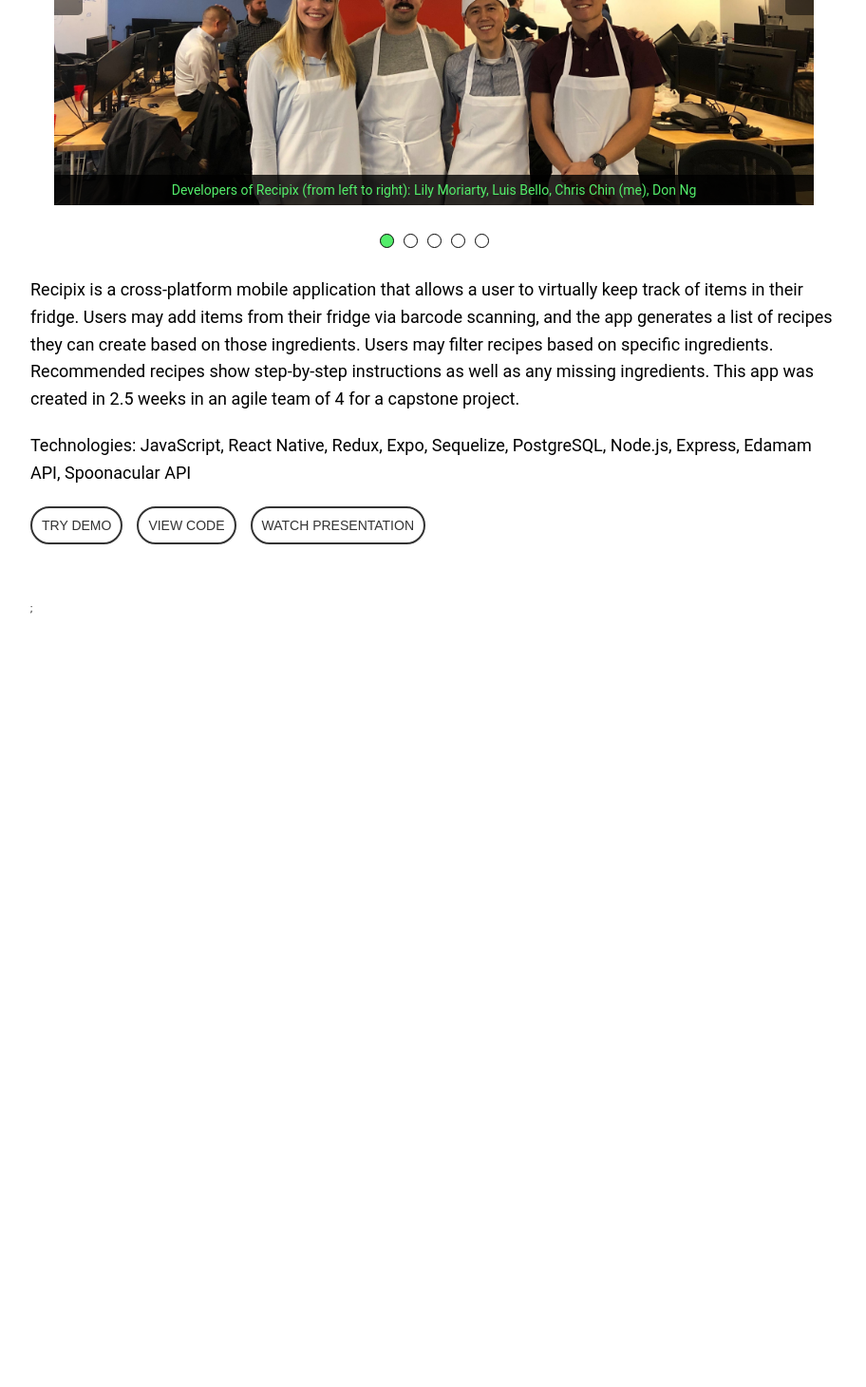
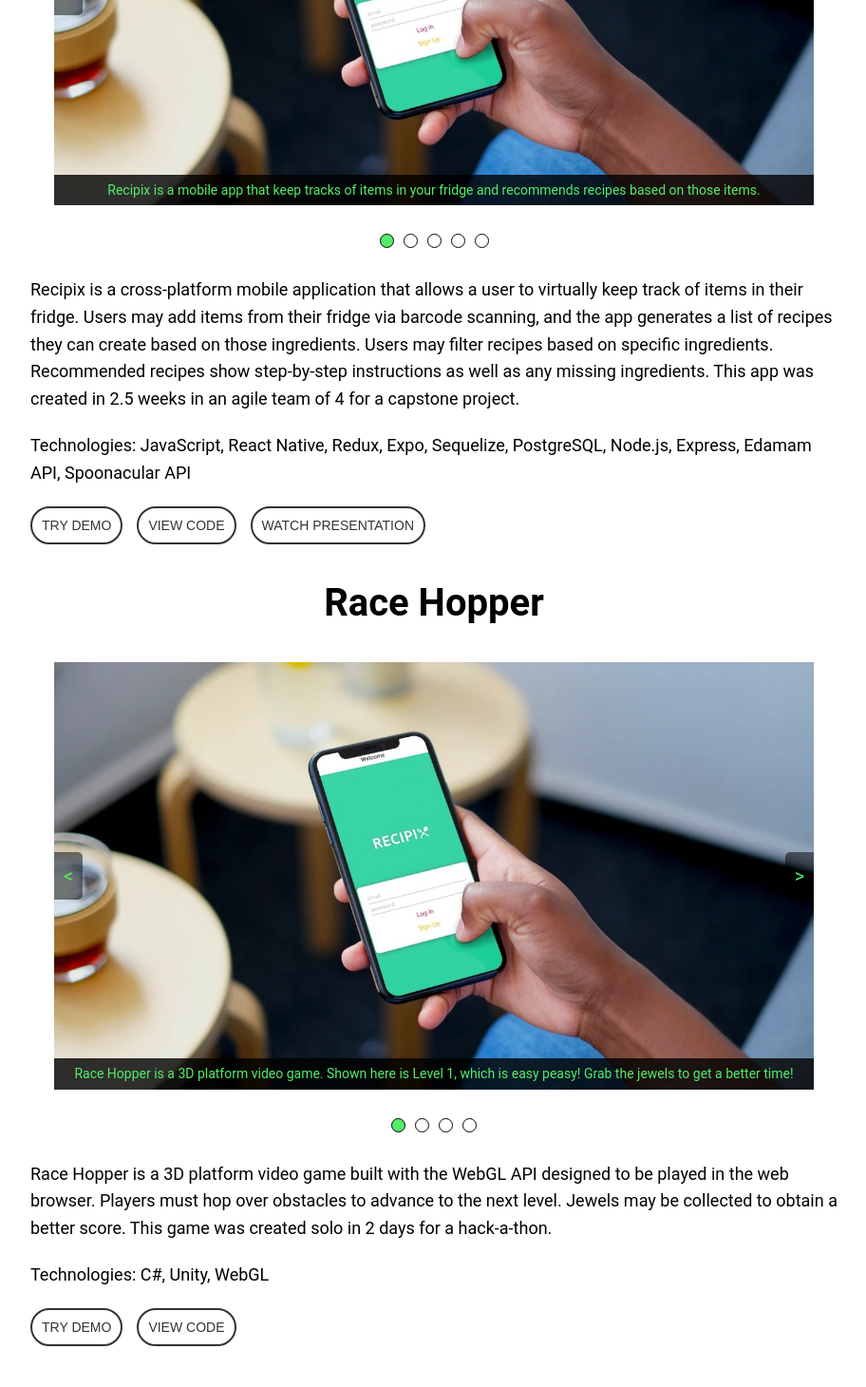
Before and after one commit to MohSin-sahi/Portfolio-React, a React (Create React App) app: page / in a window 1280 px wide. Shown: the part 1330-2790 px from the top of the page at 95% size, without its empty margins (183-1095 px from the left). Before the commit the page ends 1979 px from the top, so only its background shows below. Built offline with nearby package versions, Linux system fonts and the light colour scheme; the HTML template or start-up script is replaced by a standard one.

Commit message:
Portfolio component completed

```diff
--- a/package.json
+++ b/package.json
@@ -9,6 +9,7 @@
     "react": "^18.3.1",
     "react-dom": "^18.3.1",
     "react-scripts": "5.0.1",
+    "react-slick": "^0.30.2",
     "web-vitals": "^2.1.4"
   },
   "scripts": {
--- a/src/Navbar.js
+++ b/src/Navbar.js
@@ -16,8 +16,8 @@
       </a>
 
       <ul className="navbar_list">
-        {menu.map((item) => (
-          <li className="navbar_item">
+        {menu.map((item, i) => (
+          <li className="navbar_item" key={i}>
             <a href="www.google.com" className="navbar_link">
               {item}
             </a>
--- a/src/Portfolio.js
+++ b/src/Portfolio.js
@@ -1,15 +1,15 @@
 import React from "react";
-import PortfolioText from "./PortfolioText";
 import PortfolioSlider from "./PortfolioSlider";
+import { portfolioData } from "./data";
 
 const Portfolio = () => {
   return (
     <section>
       <div className="portfolio">
         <h1 className="heading1">Portfolio</h1>
-        <h2 className="heading2">Recipix</h2>
-        <PortfolioSlider />
-        <PortfolioText />
+        {portfolioData.map((portfolioData, i) => (
+          <PortfolioSlider portfolioData={portfolioData} key={i} />
+        ))}
       </div>
     </section>
   );
--- a/src/PortfolioSlider.js
+++ b/src/PortfolioSlider.js
@@ -1,63 +1,42 @@
 import React, { useState } from "react";
 
-const PortfolioSlider = () => {
+const PortfolioSlider = ({ portfolioData }) => {
   const [step, setStep] = useState(0);
-  const sliderData = [
-    {
-      imgName: "Picture1",
-      img: "img/recipixslide1.jpg",
-      text: "Recipix is a mobile app that keep tracks of items in your fridge and recommends recipes based on those items.",
-    },
-    {
-      imgName: "Picture2",
-      img: "img/recipixslide2.png",
-      text: "Add items to your virtual fridge by scanning the barcode or by manual input (left). Optionally set an expiration date (center). All fridge items are shown in the Fridge tab (right).",
-    },
-    {
-      imgName: "Picture3",
-      img: "img/recipixslide3.png",
-      text: "Recipix recommends delicious recipes based on what's in your fridge(left). You can also filter recipes by ingredients (right).",
-    },
-    {
-      imgName: "Picture4",
-      img: "img/recipixslide4.png",
-      text: "Your user profile (center). You can set your dietary preferences (left) and allergies (right).",
-    },
-    {
-      imgName: "Picture5",
-      img: "img/recipixteam.jfif",
-      text: "Developers of Recipix (from left to right): Lily Moriarty, Luis Bello, Chris Chin (me), Don Ng",
-    },
-  ];
 
   const circleSlide = function (id) {
     setStep(id);
   };
   const leftSlide = function () {
-    setStep((step) => (step === 0 ? sliderData.length - 1 : step - 1));
+    setStep((step) => (step === 0 ? portfolioData.slide.length - 1 : step - 1));
   };
   const rightSlide = function () {
-    setStep((step) => (step === sliderData.length - 1 ? 0 : step + 1));
+    setStep((step) => (step === portfolioData.slide.length - 1 ? 0 : step + 1));
   };
   return (
     <>
+      <h2 className="heading2">{portfolioData.title}</h2>
+
       <div className="slider_box">
-        {sliderData.map((slideData, i) => (
+        {/* {portfolioData.slide.map((slideData, i) => ( */}
         <div className="slider">
-            <img src={slideData.img} alt={slideData.imgName} />
+          <img
+            src={portfolioData.slide[step].img}
+            alt={portfolioData.slide[step].imgName}
+          />
           <span className="left_slide" onClick={() => leftSlide()}>
             &lt;
           </span>
           <span className="right_slide" onClick={() => rightSlide()}>
             &gt;
           </span>
-            <p display={step === i ? "block" : "none"}>{slideData.text}</p>
+          <p>{portfolioData.slide[step].text}</p>
         </div>
-        ))}
+        {/* ))} */}
       </div>
       <div className="circle_div">
-        {sliderData.map((dot, i) => (
+        {portfolioData.slide.map((dot, i) => (
           <span
+            key={i}
             className={step === i ? "active_circle" : ""}
             onClick={() => circleSlide(i)}
           >
@@ -65,6 +44,21 @@
           </span>
         ))}
       </div>
+      <div className="portfolio_text">
+        <p>{portfolioData.para1}</p>
+        <p> {portfolioData.para2}</p>
+        <div className="btns_div">
+          {portfolioData.buttons.map((button, i) => (
+            <button className="btn btn_portfolio" key={i}>
+              {button}
+              {/* <i class="fa-brands fa-github"></i>
+            <i class="fa-solid fa-up-right-from-square"></i>
+            <i class="fa-regular fa-circle-play"></i>
+            <FontAwesomeIcon icon="fa-solid fa-circle-play" /> */}
+            </button>
+          ))}
+        </div>
+      </div>
     </>
   );
 };
--- a/src/PortfolioText.js
+++ /dev/null
@@ -1,36 +0,0 @@
-import React from "react";
-
-const PortfolioText = () => {
-  const buttons = ["try demo", "view code", "watch presentation"];
-  return (
-    <div className="portfolio_text">
-      <p>
-        Recipix is a cross-platform mobile application that allows a user to
-        virtually keep track of items in their fridge. Users may add items from
-        their fridge via barcode scanning, and the app generates a list of
-        recipes they can create based on those ingredients. Users may filter
-        recipes based on specific ingredients. Recommended recipes show
-        step-by-step instructions as well as any missing ingredients. This app
-        was created in 2.5 weeks in an agile team of 4 for a capstone project.
-      </p>
-      <p>
-        {" "}
-        Technologies: JavaScript, React Native, Redux, Expo, Sequelize,
-        PostgreSQL, Node.js, Express, Edamam API, Spoonacular API
-      </p>
-      <div className="btns_div">
-        {buttons.map((button) => (
-          <button className="btn btn_portfolio">
-            {button}
-            {/* <i class="fa-brands fa-github"></i>
-            <i class="fa-solid fa-up-right-from-square"></i>
-            <i class="fa-regular fa-circle-play"></i>
-            <FontAwesomeIcon icon="fa-solid fa-circle-play" /> */}
-          </button>
-        ))}
-      </div>
-    </div>
-  );
-};
-
-export default PortfolioText;
--- /dev/null
+++ b/src/data.js
@@ -0,0 +1,91 @@
+export const portfolioData = [
+  {
+    title: "Recipix",
+    slide: [
+      {
+        imgName: "Picture1",
+        img: "img/recipixslide1.jpg",
+        text: "Recipix is a mobile app that keep tracks of items in your fridge and recommends recipes based on those items.",
+      },
+      {
+        imgName: "Picture2",
+        img: "img/recipixslide2.png",
+        text: "Add items to your virtual fridge by scanning the barcode or by manual input (left). Optionally set an expiration date (center). All fridge items are shown in the Fridge tab (right).",
+      },
+      {
+        imgName: "Picture3",
+        img: "img/recipixslide3.png",
+        text: "Recipix recommends delicious recipes based on what's in your fridge(left). You can also filter recipes by ingredients (right).",
+      },
+      {
+        imgName: "Picture4",
+        img: "img/recipixslide4.png",
+        text: "Your user profile (center). You can set your dietary preferences (left) and allergies (right).",
+      },
+      {
+        imgName: "Picture5",
+        img: "img/recipixteam.jfif",
+        text: "Developers of Recipix (from left to right): Lily Moriarty, Luis Bello, Chris Chin (me), Don Ng",
+      },
+    ],
+    para1:
+      "Recipix is a cross-platform mobile application that allows a user to virtually keep track of items in their fridge. Users may add items from their fridge via barcode scanning, and the app generates a list of recipes they can create based on those ingredients. Users may filter recipes based on specific ingredients. Recommended recipes show step-by-step instructions as well as any missing ingredients. This app was created in 2.5 weeks in an agile team of 4 for a capstone project.",
+    para2:
+      "Technologies: JavaScript, React Native, Redux, Expo, Sequelize, PostgreSQL, Node.js, Express, Edamam API, Spoonacular API",
+    buttons: ["try demo", "view code", "watch presentation"],
+  },
+  {
+    title: "Race Hopper",
+    slide: [
+      {
+        imgName: "Picture1",
+        img: "img/recipixslide1.jpg",
+        text: "Race Hopper is a 3D platform video game. Shown here is Level 1, which is easy peasy! Grab the jewels to get a better time!",
+      },
+      {
+        imgName: "Picture2",
+        img: "img/recipixslide2.png",
+        text: "Level 2. A little bit more difficult. Mind the gaps!",
+      },
+      {
+        imgName: "Picture3",
+        img: "img/recipixslide3.png",
+        text: "Level 3. Very difficult!! Tears were shed trying to beat this level.",
+      },
+      {
+        imgName: "Picture4",
+        img: "img/recipixslide4.png",
+        text: "Here's Ian, my nephew, enjoying a game of Race Hopper!",
+      },
+    ],
+    para1:
+      "Race Hopper is a 3D platform video game built with the WebGL API designed to be played in the web browser. Players must hop over obstacles to advance to the next level. Jewels may be collected to obtain a better score. This game was created solo in 2 days for a hack-a-thon.",
+    para2: "Technologies: C#, Unity, WebGL",
+    buttons: ["try demo", "view code"],
+  },
+  {
+    title: "Bot-Buddies",
+    slide: [
+      {
+        imgName: "Picture1",
+        img: "img/recipixslide1.jpg",
+        text: "Bot-Buddies is a mock e-commerce website for consumers to purchase robots.",
+      },
+      {
+        imgName: "Picture2",
+        img: "img/recipixslide2.png",
+        text: "Users can view cart, update item quantities, delete items, and view detailed information for each item.",
+      },
+      {
+        imgName: "Picture3",
+        img: "img/recipixslide3.png",
+        text: "Logged-in users may view list of all previous orders. Selecting a past order provides detailed order information.",
+      },
+    ],
+    para1:
+      "Bot-Buddies is a mock e-commerce website for consumers to purchase robots. Looking for a friend? Or a chef? Perhaps feeling lonely in the love department? We’ve got you covered! The site features cart functionality, guest and user checkout, and order history. This website was created in 1 week in an agile team of 4.",
+    para2:
+      "Technologies: JavaScript, React, Redux, Node.js, Express, Sequelize, PostgreSQL, Semantic UI React",
+    buttons: ["try demo", "view code"],
+  },
+];
--- a/src/index.css
+++ b/src/index.css
@@ -36,7 +36,7 @@
   left: 0;
   width: 100%;
   background-color: #fff;
-  /* box-shadow: 0rem 0.2rem 0.5rem rgba(0, 0, 0, 0.2); */
+  z-index: 100;
 }
 .navbar .logo {
   font-size: 3.5rem;
```
Also changed, not shown: 1 other file (tests, documents, lock files or other folders). Lines whose indentation alone changed are shown as unchanged.
